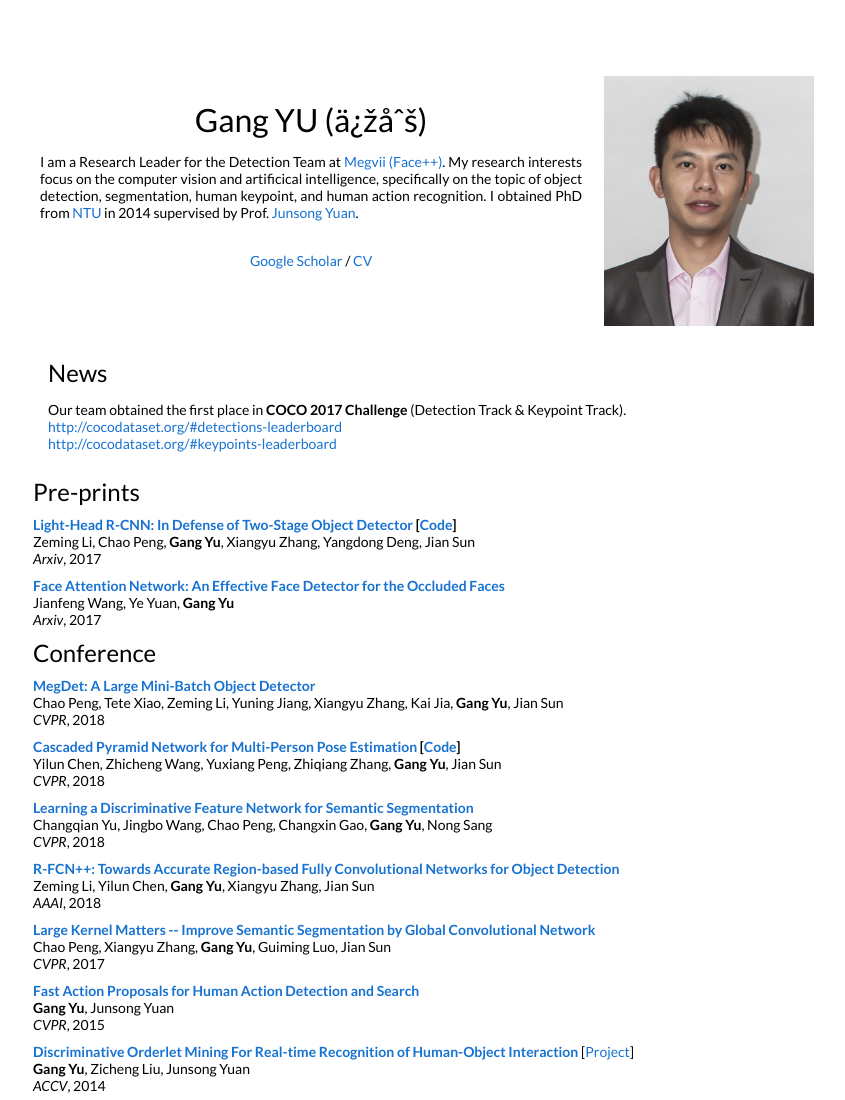
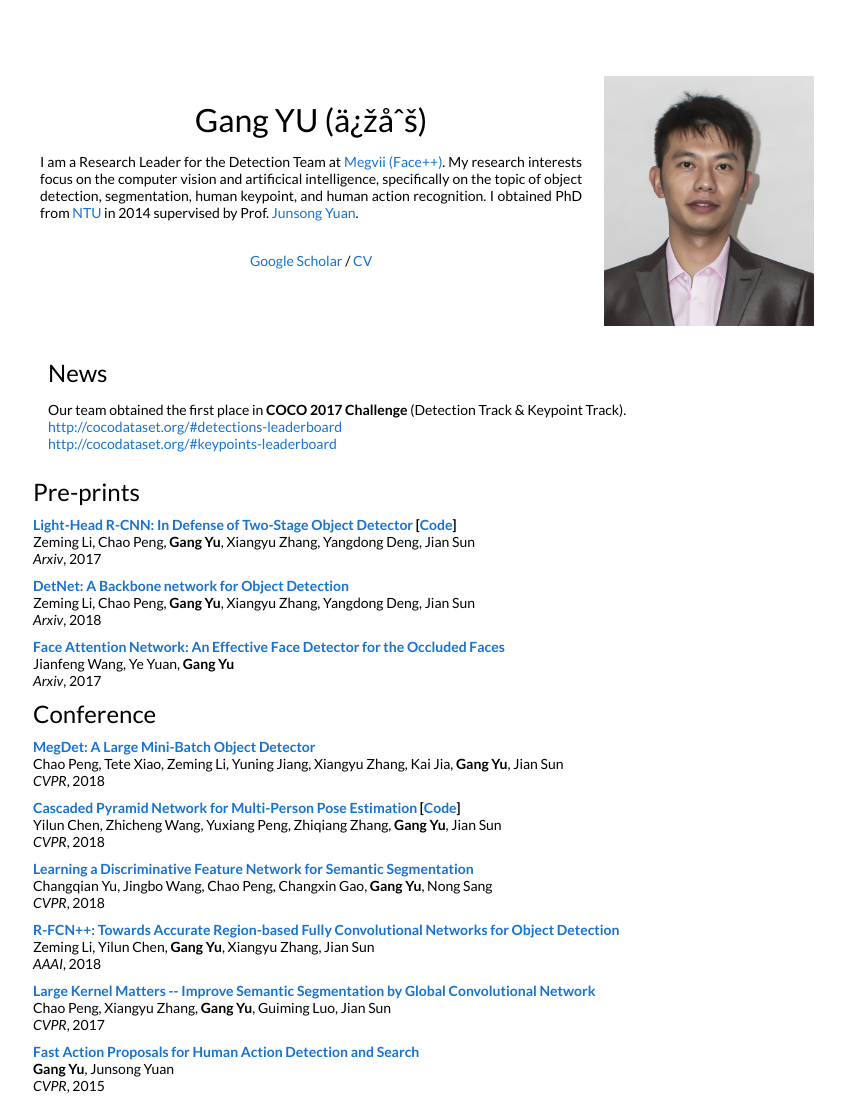
Before and after one commit to skicy/skicy.github.io, a plain HTML site: page index.html in a window 1280 px wide. Shown: the top 1100 px of the page, without its empty margins (209-1054 px from the left). Drawn offline with Linux system fonts and the light colour scheme.

Commit message:
Update index.html

```diff
--- a/index.html
+++ b/index.html
@@ -98,6 +98,18 @@
     <b><a href="https://arxiv.org/pdf/1711.07264.pdf">Light-Head R-CNN: In Defense of Two-Stage Object Detector</a> [<a target="_blank" href="https://github.com/zengarden/light_head_rcnn">Code</a>]</b><br>
       Zeming Li, Chao Peng, <strong>Gang Yu</strong>, Xiangyu Zhang, Yangdong Deng, Jian Sun <br>
     <i>Arxiv</i>, 2017 <br>
+    </p>
+    </td>
+    </tr>
+
+  <tr>
+    <td width="100%" align="left">
+    <p>
+    <b><a target="_blank" href="https://arxiv.org/pdf/1804.06215.pdf">DetNet: A Backbone network for Object
+Detection
+</a> </b><br>
+      Zeming Li, Chao Peng, <strong>Gang Yu</strong>, Xiangyu Zhang, Yangdong Deng, Jian Sun <br>
+    <i>Arxiv</i>, 2018 <br>
     </p>
     </td>
     </tr>
```
